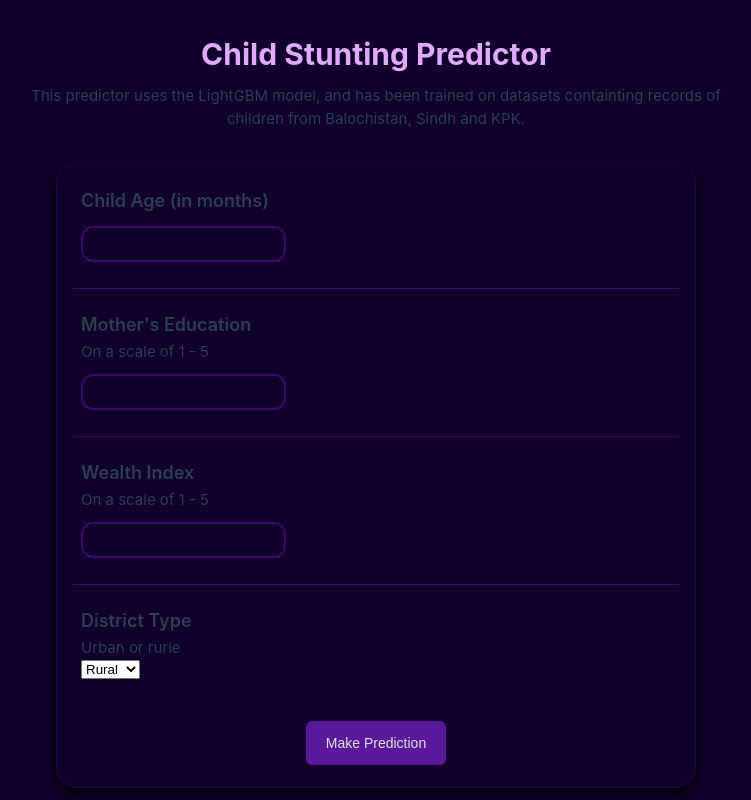
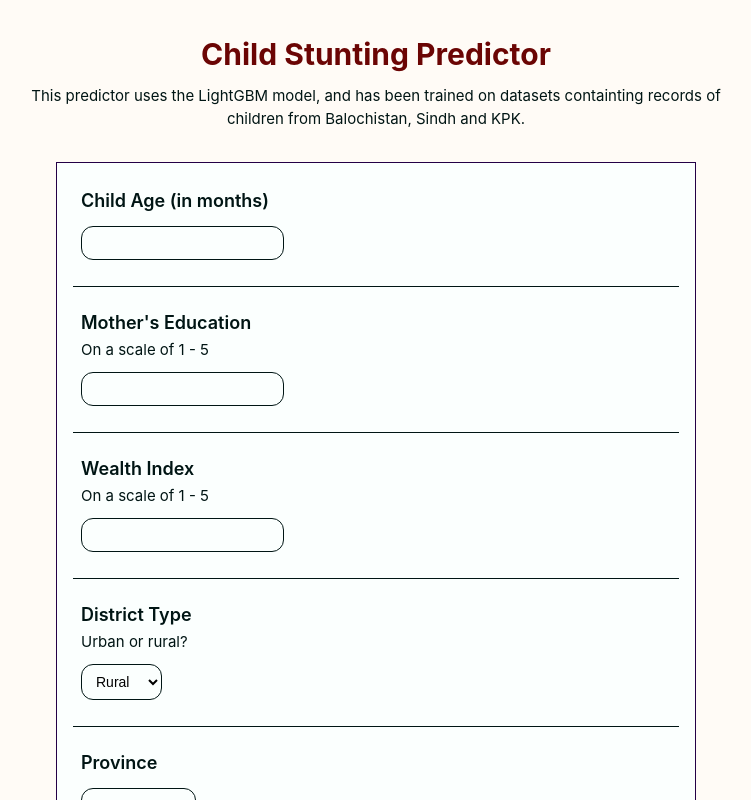
Before and after one commit to Nefertiti23/malnutrition-predictor, a Vue app in the folder frontend/predictor-app/: page / in a window 1280 px wide. Shown: the top 800 px of the page, without its empty margins (264-1015 px from the left). Built offline with nearby package versions, Linux system fonts and the light colour scheme.

Commit message:
only form ui

```diff
--- a/frontend/predictor-app/src/App.vue
+++ b/frontend/predictor-app/src/App.vue
@@ -1,5 +1,6 @@
 <script setup>
 import TheForm from './components/predictor-form/TheForm.vue';
+import './assets/base.css';
 </script>
 
 <template>
@@ -36,15 +37,17 @@ header {
     display: flex;
     flex-direction: column;
     place-items: center;
-    h1 {
-      padding-bottom: 8px;
-      font-weight: bold;
-      color: #E0AAFF;
-    }
-    p {
-      margin: 0 16rem;
-      text-align: center;
-    }
+  }
+
+  header h1 {
+    padding-bottom: 8px;
+    font-weight: bold;
+    color: var(--color-heading);
+  }
+
+  header p {
+    margin: 0 16rem;
+    text-align: center;
   }
 
   .logo {
@@ -56,5 +59,9 @@ header {
     place-items: flex-start;
     flex-wrap: wrap;
   }
+
+  main {
+    color: var(--color-text);
+  }
 }
 </style>
--- a/frontend/predictor-app/src/assets/base.css
+++ b/frontend/predictor-app/src/assets/base.css
@@ -1,42 +1,21 @@
-/* color palette from <https://github.com/vuejs/theme> */
-:root {
-  --vt-c-white: #ffffff;
-  --vt-c-white-soft: #f8f8f8;
-  --vt-c-white-mute: #f2f2f2;
-
-  --vt-c-black: #181818;
-  --vt-c-black-soft: #222222;
-  --vt-c-black-mute: #282828;
-
-  --vt-c-indigo: #2c3e50;
-
-  --vt-c-divider-light-1: rgba(60, 60, 60, 0.29);
-  --vt-c-divider-light-2: rgba(60, 60, 60, 0.12);
-  --vt-c-divider-dark-1: rgba(84, 84, 84, 0.65);
-  --vt-c-divider-dark-2: rgba(84, 84, 84, 0.48);
-
-  --vt-c-text-light-1: var(--vt-c-indigo);
-  --vt-c-text-light-2: rgba(60, 60, 60, 0.66);
-  --vt-c-text-dark-1: var(--vt-c-white);
-  --vt-c-text-dark-2: rgba(235, 235, 235, 0.64);
-}
-
 /* semantic color variables for this project */
 :root {
-  --color-background: var(--vt-c-white);
-  --color-background-soft: var(--vt-c-white-soft);
+  --color-background: #FBFFFE;
+  --color-background-soft: #fffbf6;
   --color-background-mute: var(--vt-c-white-mute);
 
   --color-border: var(--vt-c-divider-light-2);
   --color-border-hover: var(--vt-c-divider-light-1);
 
-  --color-heading: var(--vt-c-text-light-1);
-  --color-text: var(--vt-c-text-light-1);
+  --color-heading: #6B0504;
+  --color-text: #001514;
 
   --section-gap: 160px;
+
+  --color-button-primary: #E6AF2E;
 }
 
-@media (prefers-color-scheme: dark) {
+/* @media (prefers-color-scheme: dark) {
   :root {
     --color-background: var(--vt-c-black);
     --color-background-soft: var(--vt-c-black-soft);
@@ -48,7 +27,7 @@
     --color-heading: var(--vt-c-text-dark-1);
     --color-text: var(--vt-c-text-dark-2);
   }
-}
+} */
 
 *,
 *::before,
@@ -61,7 +40,7 @@
 body {
   min-height: 100vh;
   color: var(--color-text);
-  background: #10002B;
+  background: var(--color-background-soft);
   transition:
     color 0.5s,
     background-color 0.5s;
--- a/frontend/predictor-app/src/components/predictor-form/Form.css
+++ b/frontend/predictor-app/src/components/predictor-form/Form.css
@@ -1,13 +1,11 @@
+@import '../../assets/base.css';
+
 form {
     margin: 2rem auto;
     padding: 1rem;
 
     border: 1.5px solid #240046;
-    border-radius: 20px;
-
-    box-shadow:
-        0 4px 8px 0 rgba(0, 0, 0, 0.58),
-        0 6px 20px 0 rgba(0, 0, 0, 0.444);
+    background-color: var(--color-background);
 
     display: flex;
     flex-direction: column;
@@ -21,14 +19,29 @@ form label {
 }
 
 form button[type=submit] {
-    background-color: #5A189A;
-    color: #e0e1dd;
+
+    background-color: var(--color-background);
+    color: var(--color-text);
     padding: 14px 20px;
-    border: none;
+
+    border: 2px solid black;
     border-radius: 6px;
+
     font-size: 14px;
     font-weight: 500;
     margin: 6px auto;
+
+    box-shadow: 4px 4px black;
+}
+
+form button[type=submit]:hover {
+    background-color: var(--color-button-primary);
+    border-color: var(--color-button-primary);
+}
+
+form button[type=submit]:active {
+    transform: translate(4px, 4px);
+    box-shadow: none;
 }
 
 form .input-box {
@@ -39,26 +52,26 @@ form .input-box {
     padding: 0.5rem;
 }
 
-form .input-box input {
+form .input-box input, form .input-box select {
     background-color: transparent;
-    border: 2px solid #3C096C;
+    border: 1px solid var(--color-text);
     border-radius: 12px;
 
     padding: 8px 10px;
     margin: 10px 0 4px 0;
 
     font-size: 14px;
-    color: white;
 }
 
-form .input-box input:focus {
-    outline: 2px dotted #E0AAFF;
+form .input-box input:focus, form .input-box select:focus {
+    outline: 2px dashed var(--color-heading);
+    border: 1px solid transparent;
 }
 
 .divider-line {
     height: 1.2px;
     margin: 14px 0px;
-    background-color: #3C096C;
+    background-color: var(--color-text);
 }
 
 .divider-space {
--- a/frontend/predictor-app/src/components/predictor-form/TheForm.vue
+++ b/frontend/predictor-app/src/components/predictor-form/TheForm.vue
@@ -23,10 +23,19 @@ import './Form.css'
     <div class="divider-line"></div>
     <div class="input-box">
         <label>District Type</label>
-        <p>Urban or rurle</p>
+        <p>Urban or rural?</p>
         <select id="district_type" name="district_type">
             <option value=0>Rural</option>
             <option value=1>Urban</option>
+        </select>
+    </div>
+    <div class="divider-line"></div>
+    <div class="input-box">
+        <label>Province</label>
+        <select id="province" name="province">
+            <option value=0>Sindh</option>
+            <option value=1>Balochistan</option>
+            <option value=2>KPK</option>
         </select>
     </div>
     <div class="divider-space"></div>
```
